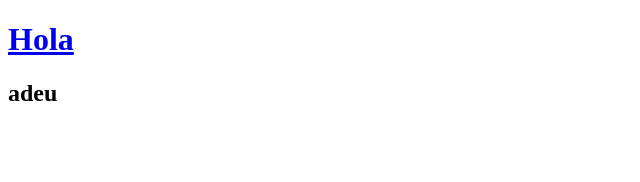
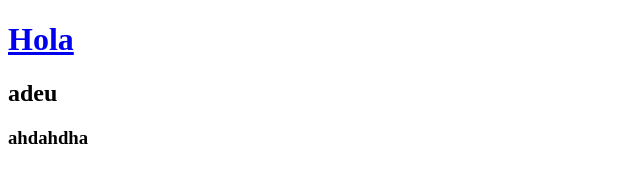
Before and after one commit to Albert1050/web1, a plain HTML site: page index.html in a window 1280 px wide. Shown: the whole page, without its empty margins (0-640 px from the left). Drawn offline with Linux system fonts and the light colour scheme.

Commit message:
Deploying to gh-pages from @ Albert1050/web1@9e2724bb10852ddb8c7ca26c054d28fd9e099252 🚀

```diff
--- a/index.html
+++ b/index.html
@@ -6,7 +6,8 @@
     <title>Coses</title>
 </head>
 <body>
-    <h1> <a href="https://www.youtube.com/watch?v=xvFZjo5PgG0&ab_channel=Duran"> Hola</a></h1>
+    <h1><a href="https://www.youtube.com/watch?v=xvFZjo5PgG0&ab_channel=Duran"> Hola</a></h1>
     <h2>adeu</h2>
+    <h3>ahdahdha</h3>
 </body>
 </html>
```
